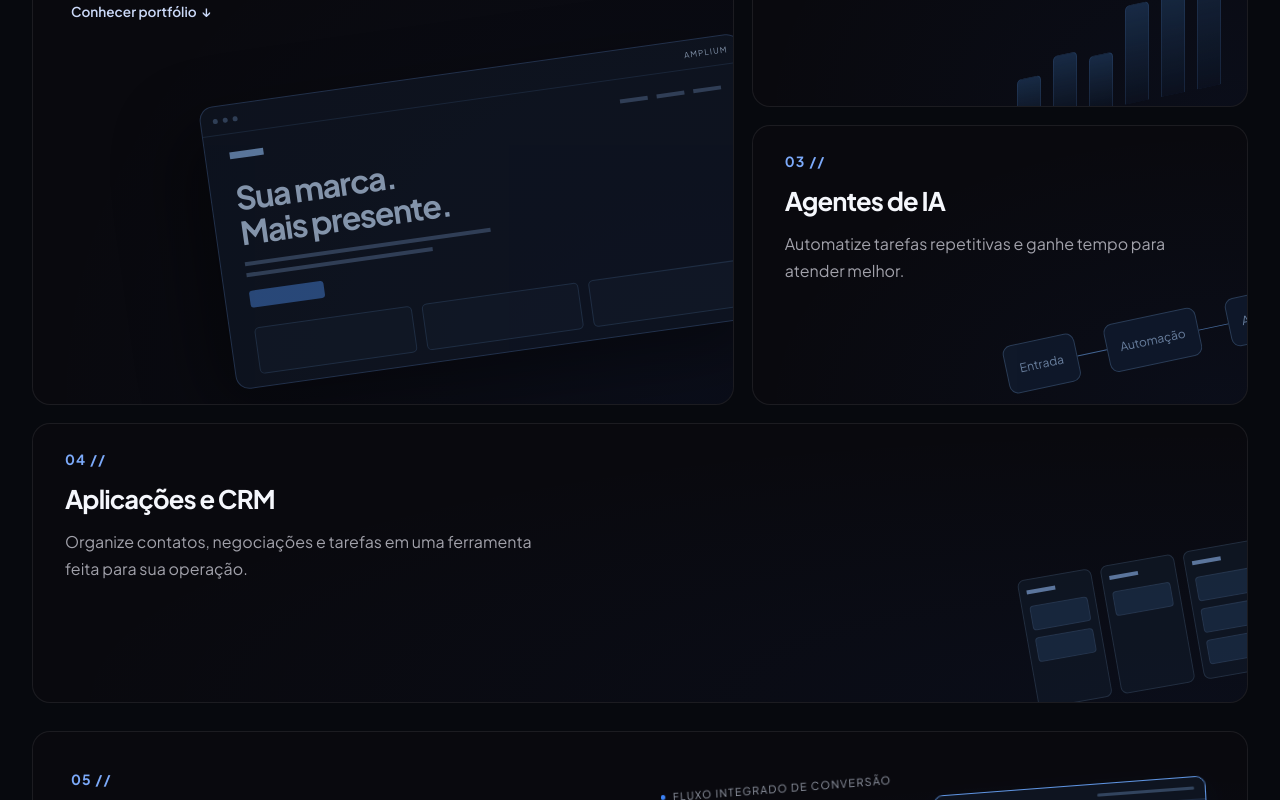
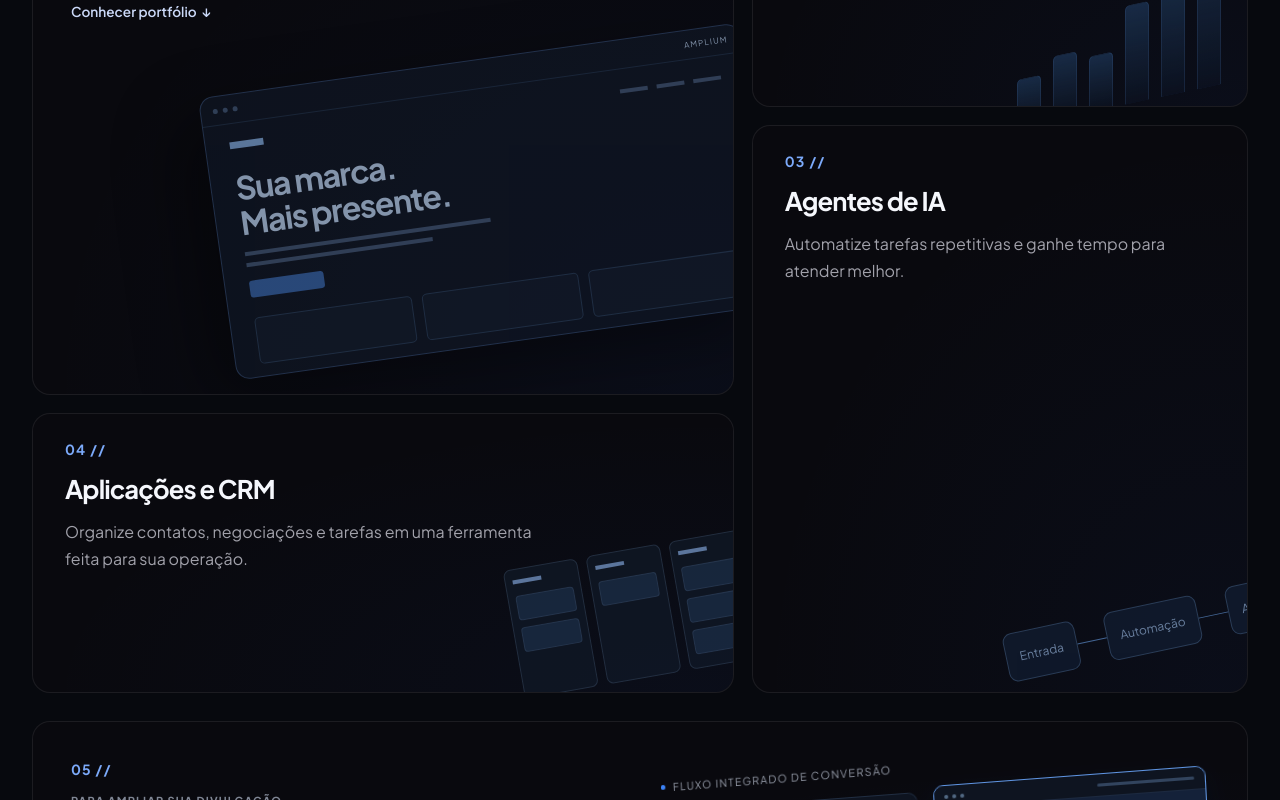
Before and after one commit to FranciscoNetoLima/amplium, a React (Vite) app: page / in a window 1280 px wide. Shown: the part 1380-2180 px from the top of the page. Built offline with nearby package versions, Linux system fonts and the light colour scheme.

Commit message:
style: rebalance service cards in desktop grid

```diff
--- a/services.css
+++ b/services.css
@@ -99,8 +99,8 @@
   margin-bottom: 15px;
 }
 .service-card--sites {
-  grid-column: span 7;
-  grid-row: span 2;
+  grid-column: 1 / 8;
+  grid-row: 1 / 3;
   min-height: 598px;
   padding: 38px;
 }
@@ -112,16 +112,19 @@
 }
 .service-card--ads,
 .service-card--automation {
-  grid-column: span 5;
+  grid-column: 8 / 13;
 }
 .service-card--ads {
+  grid-row: 1;
   min-height: 310px;
 }
 .service-card--automation {
+  grid-row: 2 / 4;
   min-height: 280px;
 }
 .service-card--crm {
-  grid-column: 1 / -1;
+  grid-column: 1 / 8;
+  grid-row: 3;
   min-height: 280px;
 }
 .service-card--automation p,
@@ -329,9 +332,13 @@
   .service-card--automation,
   .service-card--ads {
     grid-column: auto;
+    grid-row: auto;
   }
-  .service-card--crm {
+  .service-card--crm,
+  .service-card--automation,
+  .service-card--ads {
     grid-column: 1 / -1;
+    grid-row: auto;
   }
   .service-card--sites {
     grid-column: 1 / -1;
@@ -371,6 +378,10 @@
   .service-card--crm,
   .service-card--ads {
     min-height: 335px;
+  }
+  .service-card--automation {
+    min-height: 335px;
+    grid-column: auto;
   }
   .service-card h3,
   .service-card--sites h3 {
```
